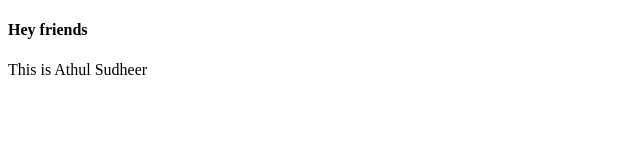
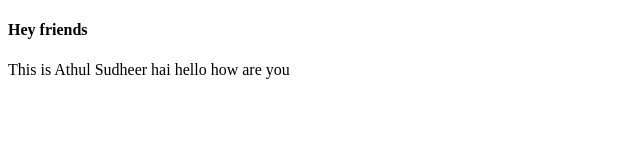
Before and after one commit to athul2200/datewithgit-sample, a plain HTML site: page index2.html in a window 1280 px wide. Shown: the whole page, without its empty margins (0-640 px from the left). Drawn offline with Linux system fonts and the light colour scheme.

Commit message:
modified

```diff
--- a/index2.html
+++ b/index2.html
@@ -8,5 +8,8 @@
 <body>
     <h4>Hey friends</h4>
     This is Athul Sudheer
+    hai
+    hello
+    how  are you
 </body>
 </html>
```
